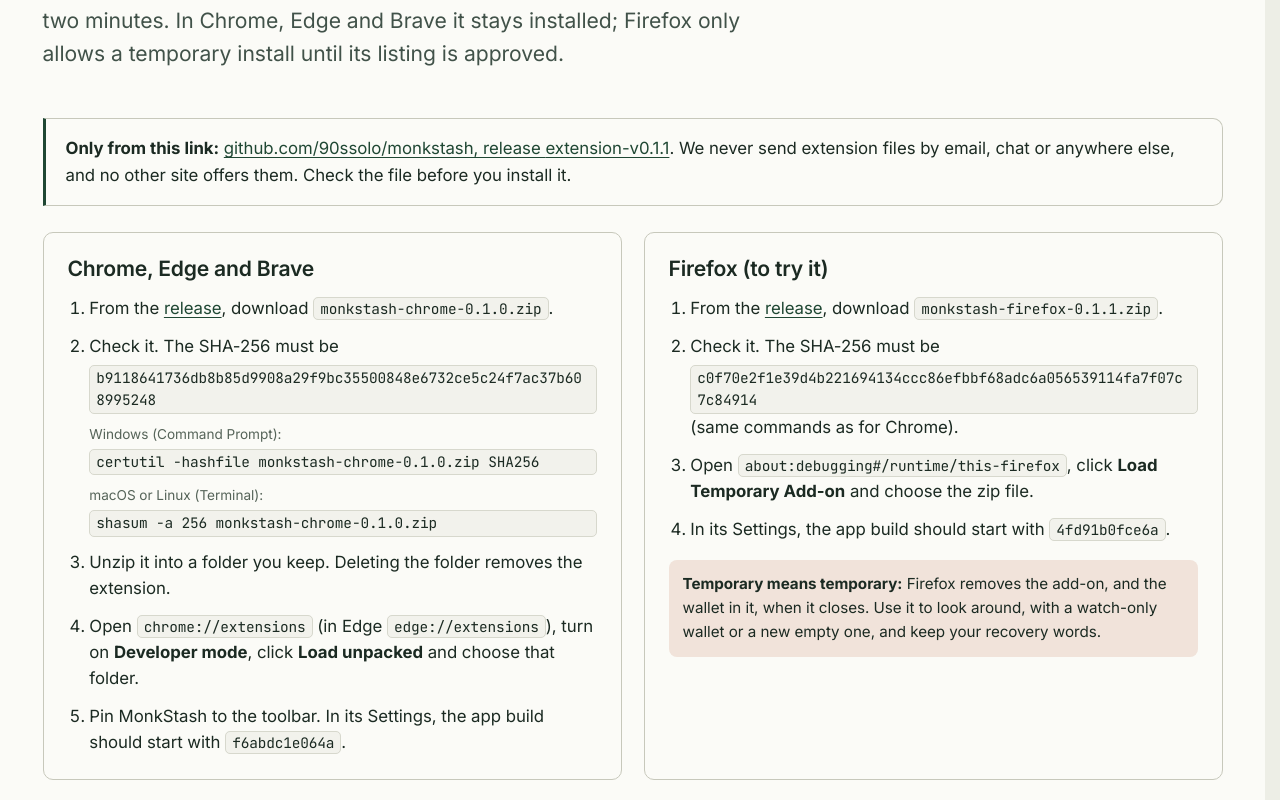
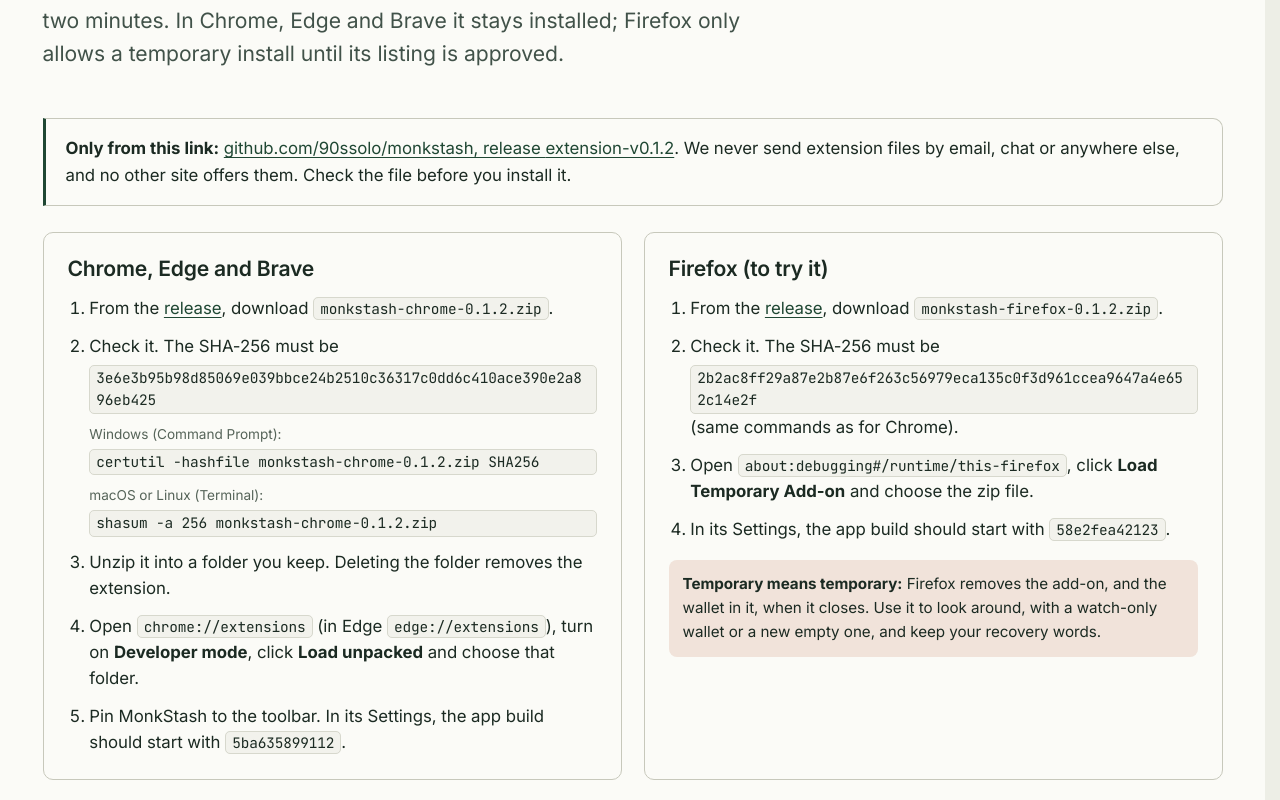
Before and after one commit to 90ssolo/monkstash, a Next.js app in the folder apps/web/: page /monero-chrome-extension in a window 1280 px wide. Shown: the part 3220-4020 px from the top of the page. Built offline with nearby package versions, Linux system fonts and the light colour scheme; no server answers.

Commit message:
Extension page: release 0.1.2 and how to move a web wallet into the extension

```diff
--- a/apps/web/app/monero-chrome-extension/page.tsx
+++ b/apps/web/app/monero-chrome-extension/page.tsx
@@ -15,7 +15,7 @@
 
 const TITLE = "MonkStash Monero Wallet Extension for Chrome and Firefox";
 const DESCRIPTION = "A non-custodial Monero wallet in your browser toolbar, for Chrome and Firefox. Open source, keys kept on your device. How to recognise the real listing.";
-const UPDATED = "2026-10-20";
+const UPDATED = "2026-10-21";
 
 export const metadata: Metadata = {
   title: TITLE,
@@ -30,7 +30,7 @@
   { q: "How do I know a MonkStash extension is real?", a: "Install it only from a link on this page, on monkstash.com. Check that the publisher is MonkStash and that the listing links back to monkstash.com. In the extension, Settings shows a build fingerprint you can check against the public source code." },
   { q: "Can the extension read the websites I visit?", a: "No. It has no content scripts and no access to web pages, and no website can talk to it. It connects only to our relay at wallet.monkstash.com, or to your own node if you add one." },
   { q: "Where are my keys kept?", a: "On your device, in the extension's own storage, encrypted with your password. While the wallet is unlocked the keys are held only in memory, and they are gone when it locks: after idle time, when your computer locks, and when the browser closes." },
-  { q: "Can I move my web wallet into the extension?", a: "Yes. Restore the same recovery words in the extension, then load a move file saved from the web wallet's Settings. It carries the scan progress and your contacts and payment requests, so the extension skips the long first scan." },
+  { q: "Can I move my web wallet into the extension?", a: "Yes. In the web wallet, save a move file (Settings, Move to another device). In the extension's setup, choose I already use MonkStash, pick that file and enter your recovery words. The file carries the scan progress, your contacts and payment requests, so the extension skips the long first scan." },
   { q: "Can I use Monero in Chrome without an extension?", a: "Yes. The MonkStash web wallet is the same wallet in a normal tab, with nothing to install. Open it from your own bookmark." },
 ];
 
--- a/apps/web/app/sitemap.ts
+++ b/apps/web/app/sitemap.ts
@@ -26,7 +26,7 @@
   { path: "/monero-wallets/iphone", updated: "2026-10-17", changeFrequency: "monthly", priority: 0.7 },
   { path: "/monero-wallets/desktop", updated: "2026-10-17", changeFrequency: "monthly", priority: 0.7 },
   { path: "/monero-wallets/hardware", updated: "2026-10-15", changeFrequency: "monthly", priority: 0.7 },
-  { path: "/monero-chrome-extension", updated: "2026-10-20", changeFrequency: "monthly", priority: 0.7 },
+  { path: "/monero-chrome-extension", updated: "2026-10-21", changeFrequency: "monthly", priority: 0.7 },
   { path: "/mymonero-alternative", updated: "2026-10-15", changeFrequency: "monthly", priority: 0.7 },
   { path: "/donate", updated: "2026-10-20", changeFrequency: "monthly", priority: 0.6 },
   // Library index pages. Only final URLs belong here (never redirected ones like /wallets).
--- a/apps/web/lib/extensionRelease.ts
+++ b/apps/web/lib/extensionRelease.ts
@@ -6,19 +6,19 @@
 import { repoUrl } from "./site";
 
 export const extensionRelease = {
-  tag: "extension-v0.1.1",
-  url: `${repoUrl}/releases/tag/extension-v0.1.1`,
-  published: "2026-10-20",
+  tag: "extension-v0.1.2",
+  url: `${repoUrl}/releases/tag/extension-v0.1.2`,
+  published: "2026-10-21",
   chrome: {
-    version: "0.1.0",
-    file: "monkstash-chrome-0.1.0.zip",
-    sha256: "b9118641736db8b85d9908a29f9bc35500848e6732ce5c24f7ac37b608995248",
-    fingerprint: "f6abdc1e064a44d3e3a8c5556493e2855fc597f3361cc5c4c3d67c389bd8ca62",
+    version: "0.1.2",
+    file: "monkstash-chrome-0.1.2.zip",
+    sha256: "3e6e3b95b98d85069e039bbce24b2510c36317c0dd6c410ace390e2a896eb425",
+    fingerprint: "5ba6358991128fa3a01c0e6b6bb8984170eb7c0a7dc7e445a3c982fe43e6c7aa",
   },
   firefox: {
-    version: "0.1.1",
-    file: "monkstash-firefox-0.1.1.zip",
-    sha256: "c0f70e2f1e39d4b221694134ccc86efbbf68adc6a056539114fa7f07c7c84914",
-    fingerprint: "4fd91b0fce6a7ad4b38e903979be70afeff1329faa353707cce4e6e8e6f75144",
+    version: "0.1.2",
+    file: "monkstash-firefox-0.1.2.zip",
+    sha256: "2b2ac8ff29a87e2b87e6f263c56979eca135c0f3d961ccea9647a4e652c14e2f",
+    fingerprint: "58e2fea42123811ccb67d12362eb0de9f67e8900fa818842e5148a2315d61285",
   },
 } as const;
```
